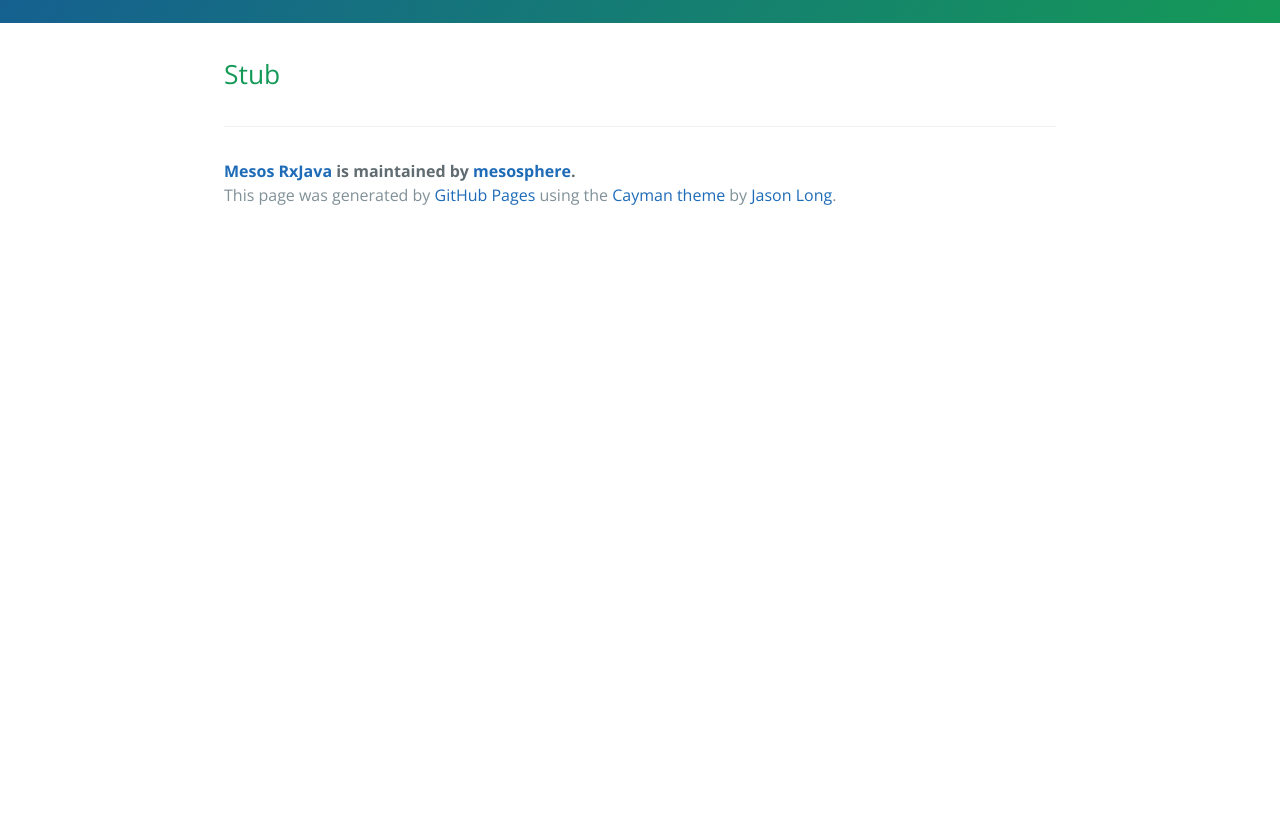
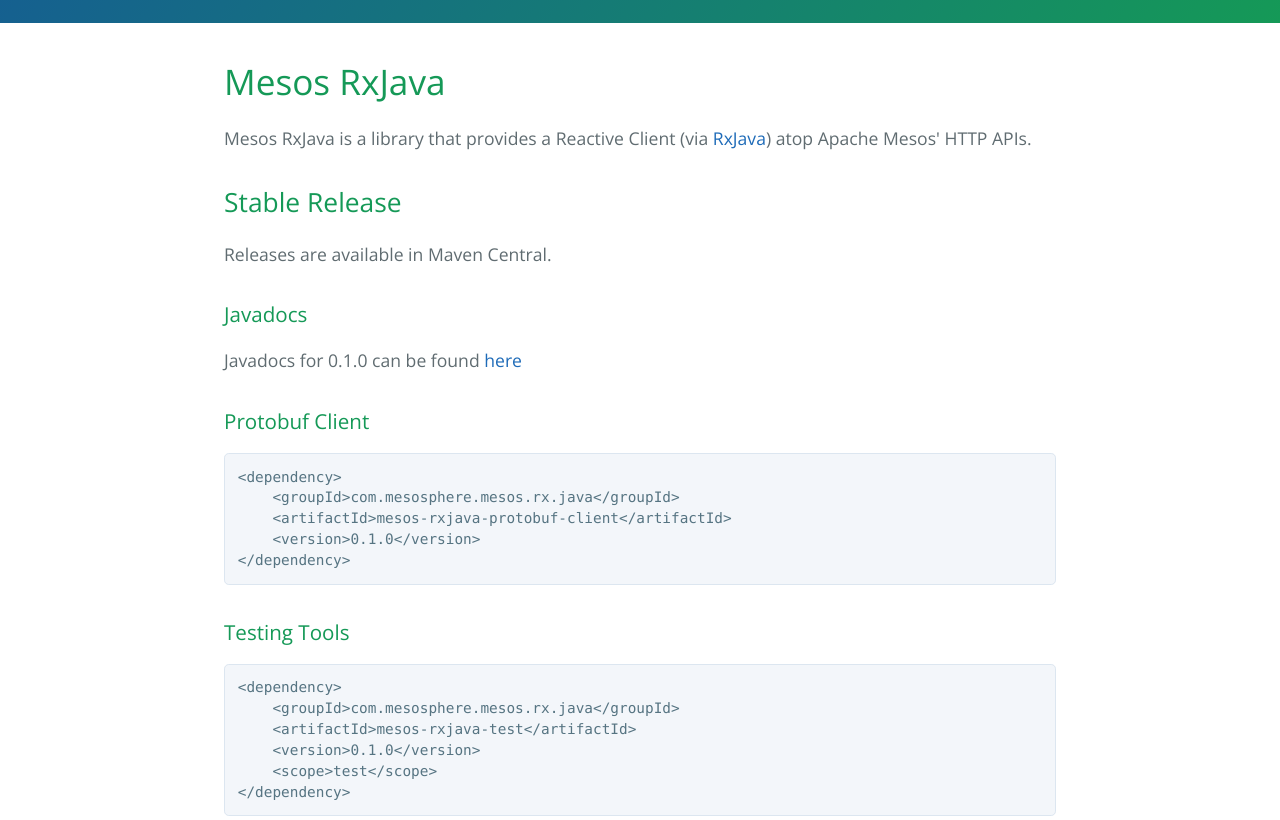
Before and after one commit to mesosphere/mesos-rxjava, a plain HTML site: page index.html in a window 1280 px wide. Shown: the part 360-1180 px from the top of the page. Before the commit the page ends 800 px from the top, so only its background shows below. Drawn offline with nearby package versions, Linux system fonts and the light colour scheme.

Commit message:
Create gh-pages branch via GitHub

```diff
--- a/index.html
+++ b/index.html
@@ -19,8 +19,42 @@
     </section>
 
     <section class="main-content">
-      <h2>
-<a id="stub" class="anchor" href="#stub" aria-hidden="true"><span aria-hidden="true" class="octicon octicon-link"></span></a>Stub</h2>
+      <h1>
+<a id="mesos-rxjava" class="anchor" href="#mesos-rxjava" aria-hidden="true"><span aria-hidden="true" class="octicon octicon-link"></span></a>Mesos RxJava</h1>
+
+<p>Mesos RxJava is a library that provides a Reactive Client (via <a href="https://github.com/ReactiveX/RxJava">RxJava</a>) atop
+Apache Mesos' HTTP APIs.</p>
+
+<h2>
+<a id="stable-release" class="anchor" href="#stable-release" aria-hidden="true"><span aria-hidden="true" class="octicon octicon-link"></span></a>Stable Release</h2>
+
+<p>Releases are available in Maven Central.</p>
+
+<h3>
+<a id="javadocs" class="anchor" href="#javadocs" aria-hidden="true"><span aria-hidden="true" class="octicon octicon-link"></span></a>Javadocs</h3>
+
+<p>Javadocs for 0.1.0 can be found <a href="./javadocs/0.1.0">here</a></p>
+
+<h3>
+<a id="protobuf-client" class="anchor" href="#protobuf-client" aria-hidden="true"><span aria-hidden="true" class="octicon octicon-link"></span></a>Protobuf Client</h3>
+
+<pre><code>&lt;dependency&gt;
+    &lt;groupId&gt;com.mesosphere.mesos.rx.java&lt;/groupId&gt;
+    &lt;artifactId&gt;mesos-rxjava-protobuf-client&lt;/artifactId&gt;
+    &lt;version&gt;0.1.0&lt;/version&gt;
+&lt;/dependency&gt;
+</code></pre>
+
+<h3>
+<a id="testing-tools" class="anchor" href="#testing-tools" aria-hidden="true"><span aria-hidden="true" class="octicon octicon-link"></span></a>Testing Tools</h3>
+
+<pre><code>&lt;dependency&gt;
+    &lt;groupId&gt;com.mesosphere.mesos.rx.java&lt;/groupId&gt;
+    &lt;artifactId&gt;mesos-rxjava-test&lt;/artifactId&gt;
+    &lt;version&gt;0.1.0&lt;/version&gt;
+    &lt;scope&gt;test&lt;/scope&gt;
+&lt;/dependency&gt;
+</code></pre>
 
       <footer class="site-footer">
         <span class="site-footer-owner"><a href="https://github.com/mesosphere/mesos-rxjava">Mesos RxJava</a> is maintained by <a href="https://github.com/mesosphere">mesosphere</a>.</span>
```
Also changed, not shown: params.json (+1 -1 lines).
